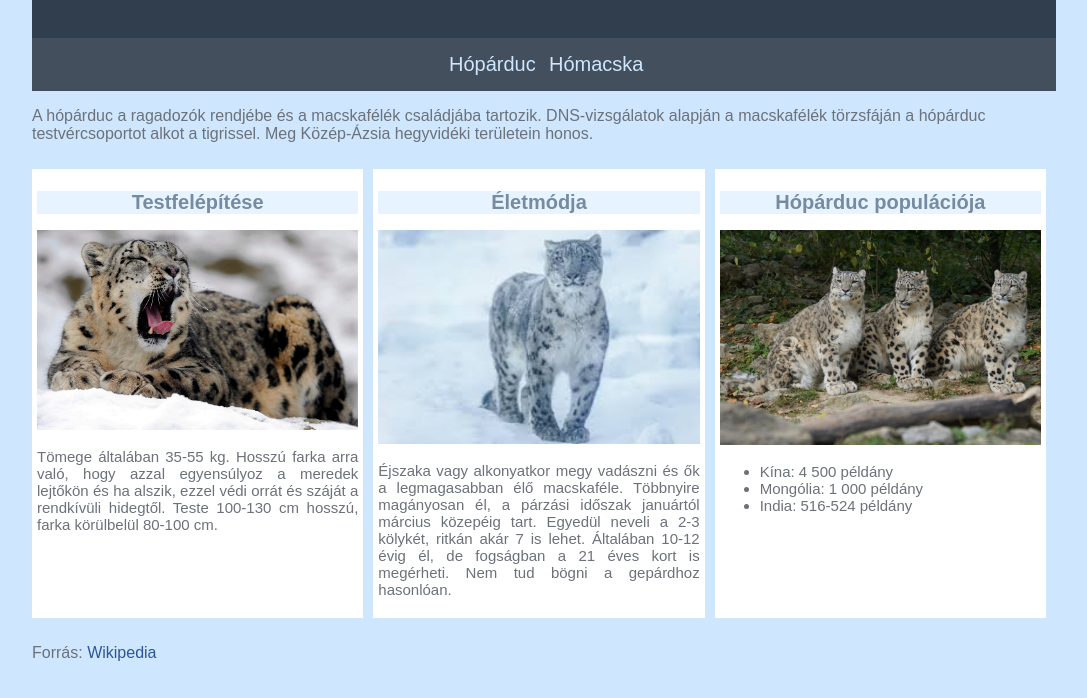
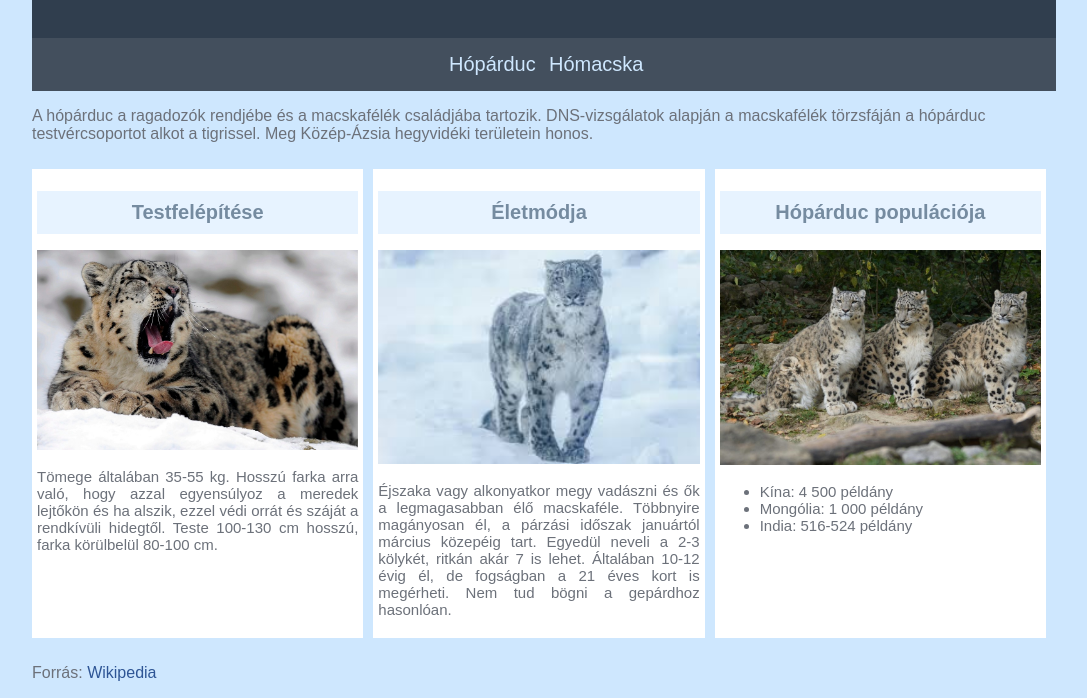
Before and after one commit to hrvthlevi/javito_dolgozat, a plain HTML site: page index.html in a window 1280 px wide. Shown: the part 170-868 px from the top of the page, without its empty margins (96-1183 px from the left). Drawn offline with Linux system fonts and the light colour scheme.

Commit message:
h2 padding javitas gyorsan

```diff
--- a/stilus.css
+++ b/stilus.css
@@ -16,6 +16,9 @@ body {
   padding: 5px;
   background-color: #303e4e;
   color: #cee7fe;
+}
+.tartalom h2{
+  padding: 10px;
 }
 .menu {
   background-color: #434f5d;
```
